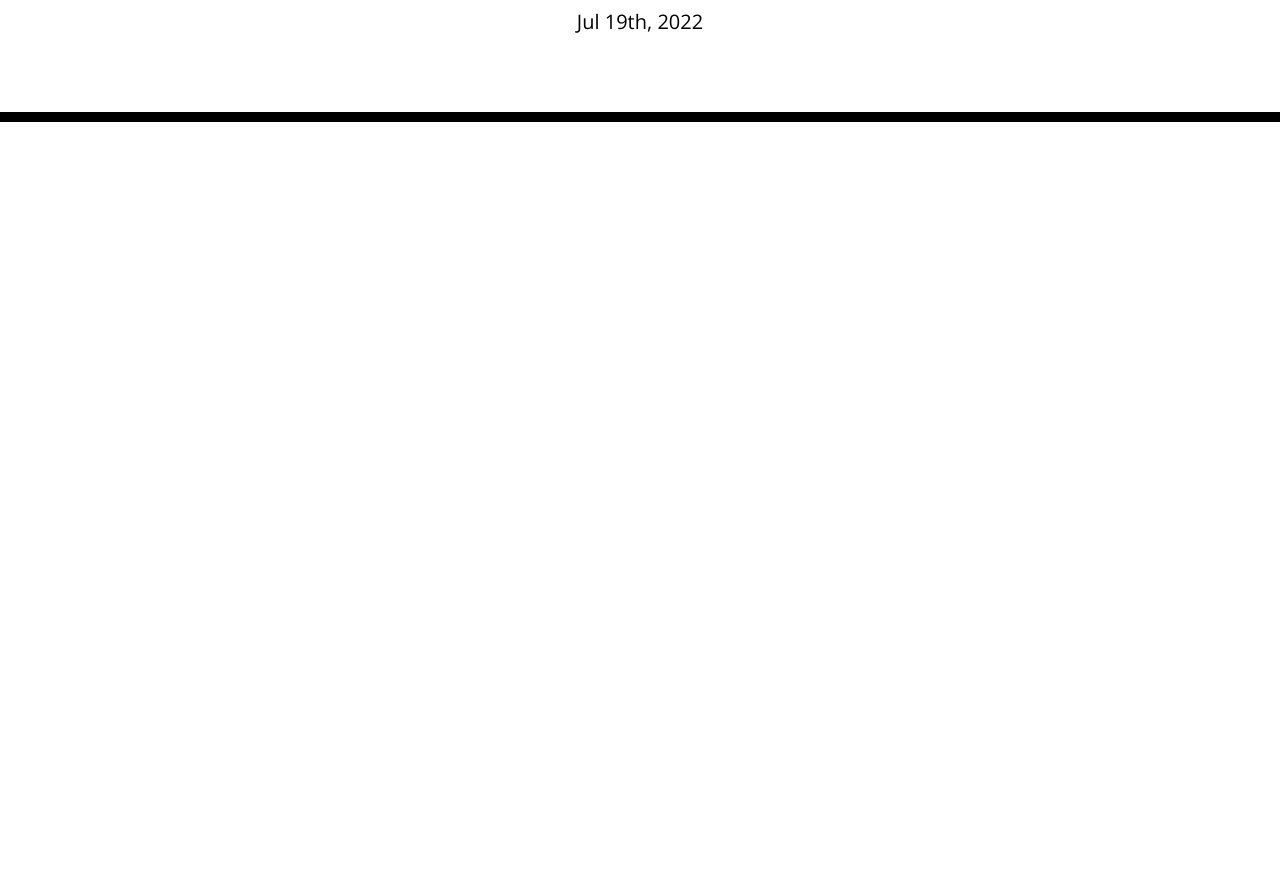
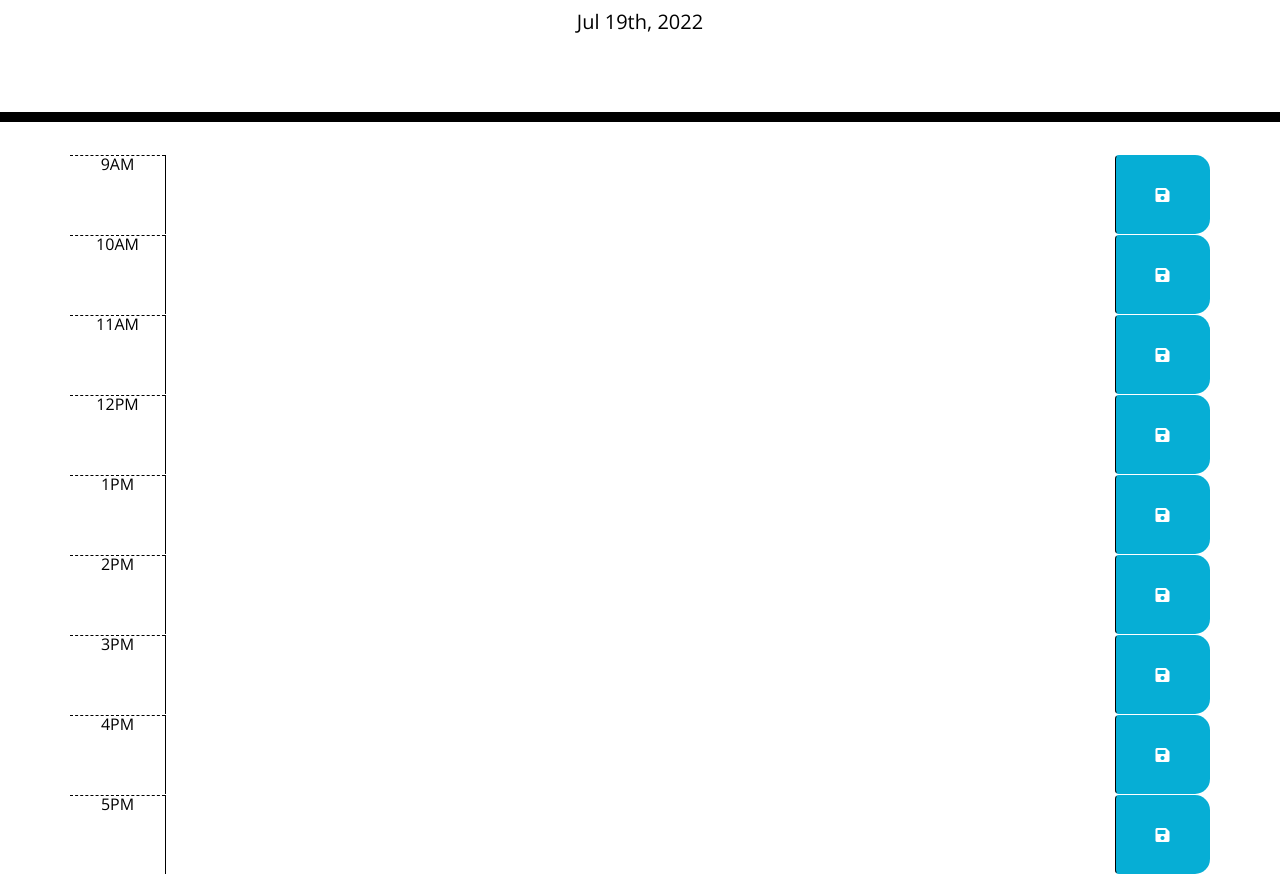
Before and after one commit to ColtonVincent/Work-Day-Scheduler, a plain HTML site: page index.html in a window 1280 px wide. Shown: the part 182-1056 px from the top of the page. Before the commit the page ends 800 px from the top, so only its background shows below. Drawn offline with nearby package versions, Linux system fonts and the light colour scheme.

Commit message:
added timeblocks with textarea and btn element

```diff
--- a/index.html
+++ b/index.html
@@ -30,6 +30,51 @@
     </header>
     <div class="container">
       <!-- Timeblocks go here -->
+      <div class="row time-block">
+        <span class= "col-md-1 hour"> 9AM </span>
+        <textarea  class="col-md-10 description"   name="" id="hour-09" ></textarea>
+        <button class="col-md-1 btn saveBtn"> <i class="fas fa-save"></i> </button>
+      </div>
+      <div class="row time-block">
+        <span class= "col-md-1 hour"> 10AM </span>
+        <textarea  class="col-md-10 description"   name="" id="hour-10" ></textarea>
+        <button class="col-md-1 btn saveBtn"> <i class="fas fa-save"></i> </button>
+      </div>
+      <div class="row time-block">
+        <span class= "col-md-1 hour"> 11AM </span>
+        <textarea  class="col-md-10 description"   name="" id="hour-11" ></textarea>
+        <button class="col-md-1 btn saveBtn"> <i class="fas fa-save"></i> </button>
+      </div>
+      <div class="row time-block">
+        <span class= "col-md-1 hour"> 12PM </span>
+        <textarea  class="col-md-10 description"   name="" id="hour-12" ></textarea>
+        <button class="col-md-1 btn saveBtn"> <i class="fas fa-save"></i> </button>
+      </div>
+      <div class="row time-block">
+        <span class= "col-md-1 hour"> 1PM </span>
+        <textarea  class="col-md-10 description"   name="" id="hour-13" ></textarea>
+        <button class="col-md-1 btn saveBtn"> <i class="fas fa-save"></i> </button>
+      </div>
+      <div class="row time-block">
+        <span class= "col-md-1 hour"> 2PM </span>
+        <textarea  class="col-md-10 description"   name="" id="hour-14" ></textarea>
+        <button class="col-md-1 btn saveBtn"> <i class="fas fa-save"></i> </button>
+      </div>
+      <div class="row time-block">
+        <span class= "col-md-1 hour"> 3PM </span>
+        <textarea  class="col-md-10 description"   name="" id="hour-15" ></textarea>
+        <button class="col-md-1 btn saveBtn"> <i class="fas fa-save"></i> </button>
+      </div>
+      <div class="row time-block">
+        <span class= "col-md-1 hour"> 4PM </span>
+        <textarea  class="col-md-10 description"   name="" id="hour-16" ></textarea>
+        <button class="col-md-1 btn saveBtn"> <i class="fas fa-save"></i> </button>
+      </div>
+      <div class="row time-block">
+        <span class= "col-md-1 hour"> 5PM </span>
+        <textarea  class="col-md-10 description"   name="" id="hour-17" ></textarea>
+        <button class="col-md-1 btn saveBtn"> <i class="fas fa-save"></i> </button>
+      </div>
     </div>
 
     <script src="https://cdnjs.cloudflare.com/ajax/libs/jquery/3.2.1/jquery.min.js"></script>
```
